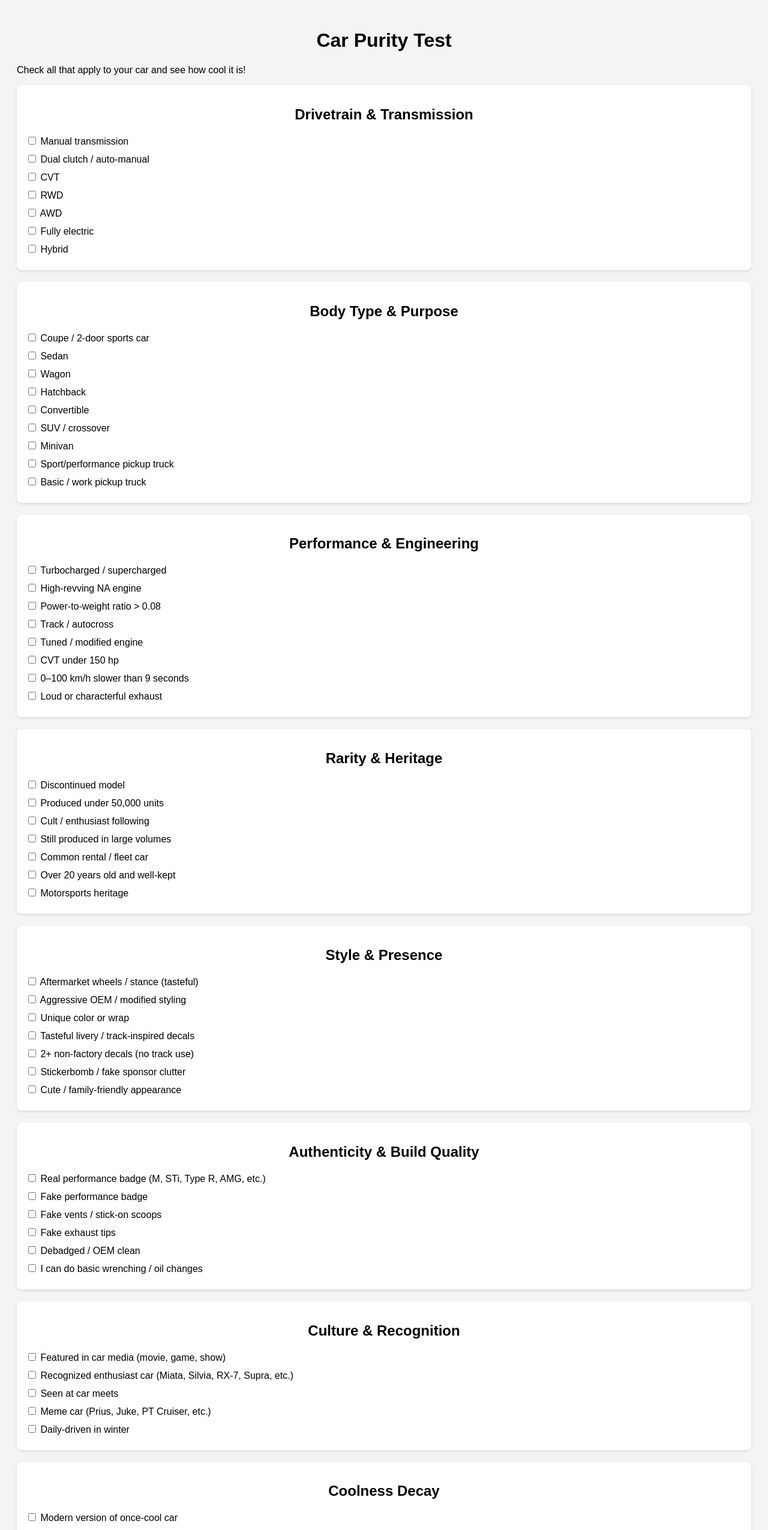
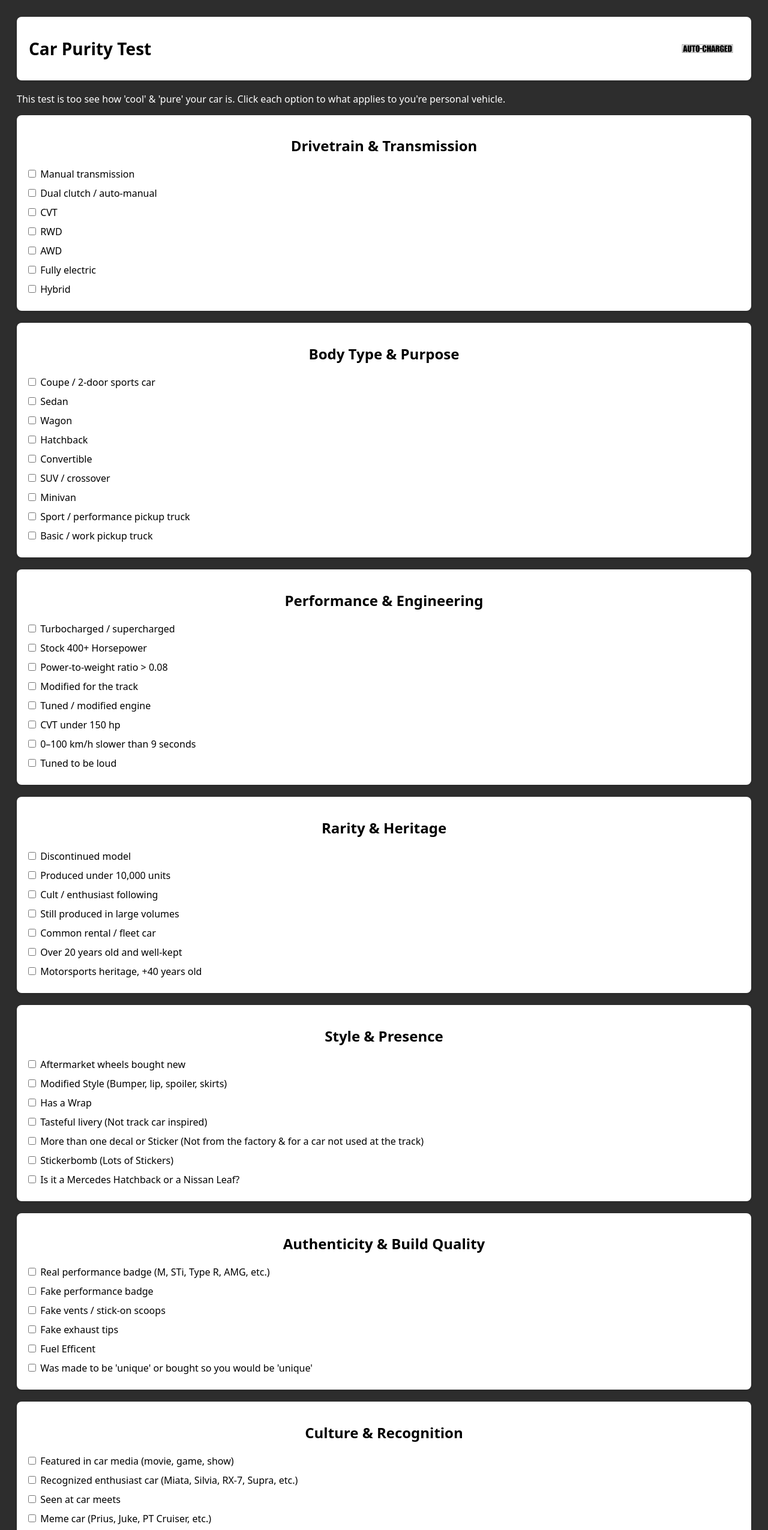
Before and after one commit to CarPurityTest/CAR-PURITY-TEST, a plain HTML site: page index.html in a window 1280 px wide. Shown: the top 2550 px of the page at 60% size. Drawn offline with Linux system fonts and the light colour scheme.

Commit message:
Add files via upload

```diff
--- a/index.html
+++ b/index.html
@@ -8,110 +8,116 @@
 </head>
 <body>
 
-<h1>Car Purity Test</h1>
-<p>Check all that apply to your car and see how cool it is!</p>
+
+  <header>
+    <h1>Car Purity Test</h1>
+    <img src="assets/autochargedlogob.png" alt="Logo" class="logo">
+  </header>
+
+
+<p>This test is too see how 'cool' & 'pure' your car is. Click each option to what applies to you're personal vehicle.</p>
 
 <form id="coolnessForm">
 
   <!-- Drivetrain & Transmission -->
   <div class="section">
     <h2>Drivetrain & Transmission</h2>
-    <div class="question"><input type="checkbox" data-points="10" id="manual"><label for="manual"> Manual transmission</label></div>
-    <div class="question"><input type="checkbox" data-points="6" id="dualclutch"><label for="dualclutch"> Dual clutch / auto-manual</label></div>
-    <div class="question"><input type="checkbox" data-points="-6" id="cvt"><label for="cvt"> CVT</label></div>
-    <div class="question"><input type="checkbox" data-points="8" id="rwd"><label for="rwd"> RWD</label></div>
-    <div class="question"><input type="checkbox" data-points="5" id="awd"><label for="awd"> AWD</label></div>
-    <div class="question"><input type="checkbox" data-points="-8" id="electric"><label for="electric"> Fully electric</label></div>
+    <div class="question"><input type="checkbox" data-points="8" id="manual"><label for="manual"> Manual transmission</label></div>
+    <div class="question"><input type="checkbox" data-points="4" id="dualclutch"><label for="dualclutch"> Dual clutch / auto-manual</label></div>
+    <div class="question"><input type="checkbox" data-points="-8" id="cvt"><label for="cvt"> CVT</label></div>
+    <div class="question"><input type="checkbox" data-points="5" id="rwd"><label for="rwd"> RWD</label></div>
+    <div class="question"><input type="checkbox" data-points="2" id="awd"><label for="awd"> AWD</label></div>
+    <div class="question"><input type="checkbox" data-points="-10" id="electric"><label for="electric"> Fully electric</label></div>
     <div class="question"><input type="checkbox" data-points="-6" id="hybrid"><label for="hybrid"> Hybrid</label></div>
   </div>
 
   <!-- Body Type & Purpose -->
   <div class="section">
     <h2>Body Type & Purpose</h2>
-    <div class="question"><input type="checkbox" data-points="8" id="coupe"><label for="coupe"> Coupe / 2-door sports car</label></div>
-    <div class="question"><input type="checkbox" data-points="3" id="sedan"><label for="sedan"> Sedan</label></div>
-    <div class="question"><input type="checkbox" data-points="4" id="wagon"><label for="wagon"> Wagon</label></div>
+    <div class="question"><input type="checkbox" data-points="6" id="coupe"><label for="coupe"> Coupe / 2-door sports car</label></div>
+    <div class="question"><input type="checkbox" data-points="2" id="sedan"><label for="sedan"> Sedan</label></div>
+    <div class="question"><input type="checkbox" data-points="3" id="wagon"><label for="wagon"> Wagon</label></div>
     <div class="question"><input type="checkbox" data-points="2" id="hatchback"><label for="hatchback"> Hatchback</label></div>
-    <div class="question"><input type="checkbox" data-points="4" id="convertible"><label for="convertible"> Convertible</label></div>
+    <div class="question"><input type="checkbox" data-points="3" id="convertible"><label for="convertible"> Convertible</label></div>
     <div class="question"><input type="checkbox" data-points="-10" id="suv"><label for="suv"> SUV / crossover</label></div>
     <div class="question"><input type="checkbox" data-points="-15" id="minivan"><label for="minivan"> Minivan</label></div>
-    <div class="question"><input type="checkbox" data-points="4" id="sportpickup"><label for="sportpickup"> Sport/performance pickup truck</label></div>
-    <div class="question"><input type="checkbox" data-points="0" id="workpickup"><label for="workpickup"> Basic / work pickup truck</label></div>
+    <div class="question"><input type="checkbox" data-points="1" id="sportpickup"><label for="sportpickup"> Sport / performance pickup truck</label></div>
+    <div class="question"><input type="checkbox" data-points="-3" id="workpickup"><label for="workpickup"> Basic / work pickup truck</label></div>
   </div>
 
   <!-- Performance & Engineering -->
   <div class="section">
     <h2>Performance & Engineering</h2>
-    <div class="question"><input type="checkbox" data-points="5" id="turbo"><label for="turbo"> Turbocharged / supercharged</label></div>
-    <div class="question"><input type="checkbox" data-points="4" id="highrev"><label for="highrev"> High-revving NA engine</label></div>
+    <div class="question"><input type="checkbox" data-points="2" id="turbo"><label for="turbo"> Turbocharged / supercharged</label></div>
+    <div class="question"><input type="checkbox" data-points="4" id="highrev"><label for="highrev"> Stock 400+ Horsepower</label></div>
     <div class="question"><input type="checkbox" data-points="6" id="powerweight"><label for="powerweight"> Power-to-weight ratio > 0.08</label></div>
-    <div class="question"><input type="checkbox" data-points="10" id="track"><label for="track"> Track / autocross</label></div>
-    <div class="question"><input type="checkbox" data-points="4" id="tuned"><label for="tuned"> Tuned / modified engine</label></div>
+    <div class="question"><input type="checkbox" data-points="6" id="track"><label for="track"> Modified for the track</label></div>
+    <div class="question"><input type="checkbox" data-points="3" id="tuned"><label for="tuned"> Tuned / modified engine</label></div>
     <div class="question"><input type="checkbox" data-points="-6" id="cvtslow"><label for="cvtslow"> CVT under 150 hp</label></div>
     <div class="question"><input type="checkbox" data-points="-4" id="slow"><label for="slow"> 0–100 km/h slower than 9 seconds</label></div>
-    <div class="question"><input type="checkbox" data-points="3" id="exhaust"><label for="exhaust"> Loud or characterful exhaust</label></div>
+    <div class="question"><input type="checkbox" data-points="-6" id="exhaust"><label for="exhaust"> Tuned to be loud</label></div>
   </div>
 
   <!-- Rarity & Heritage -->
   <div class="section">
     <h2>Rarity & Heritage</h2>
     <div class="question"><input type="checkbox" data-points="4" id="discontinued"><label for="discontinued"> Discontinued model</label></div>
-    <div class="question"><input type="checkbox" data-points="10" id="lowproduction"><label for="lowproduction"> Produced under 50,000 units</label></div>
-    <div class="question"><input type="checkbox" data-points="6" id="cult"><label for="cult"> Cult / enthusiast following</label></div>
+    <div class="question"><input type="checkbox" data-points="8" id="lowproduction"><label for="lowproduction"> Produced under 10,000 units</label></div>
+    <div class="question"><input type="checkbox" data-points="2" id="cult"><label for="cult"> Cult / enthusiast following</label></div>
     <div class="question"><input type="checkbox" data-points="-3" id="massproduced"><label for="massproduced"> Still produced in large volumes</label></div>
     <div class="question"><input type="checkbox" data-points="-8" id="rental"><label for="rental"> Common rental / fleet car</label></div>
-    <div class="question"><input type="checkbox" data-points="8" id="oldwellkept"><label for="oldwellkept"> Over 20 years old and well-kept</label></div>
-    <div class="question"><input type="checkbox" data-points="5" id="motorsport"><label for="motorsport"> Motorsports heritage</label></div>
+    <div class="question"><input type="checkbox" data-points="4" id="oldwellkept"><label for="oldwellkept"> Over 20 years old and well-kept</label></div>
+    <div class="question"><input type="checkbox" data-points="8" id="motorsport"><label for="motorsport"> Motorsports heritage, +40 years old</label></div>
   </div>
 
   <!-- Style & Presence -->
   <div class="section">
     <h2>Style & Presence</h2>
-    <div class="question"><input type="checkbox" data-points="3" id="wheels"><label for="wheels"> Aftermarket wheels / stance (tasteful)</label></div>
-    <div class="question"><input type="checkbox" data-points="3" id="aggressive"><label for="aggressive"> Aggressive OEM / modified styling</label></div>
-    <div class="question"><input type="checkbox" data-points="3" id="color"><label for="color"> Unique color or wrap</label></div>
-    <div class="question"><input type="checkbox" data-points="3" id="livery"><label for="livery"> Tasteful livery / track-inspired decals</label></div>
-    <div class="question"><input type="checkbox" data-points="-5" id="decals"><label for="decals"> 2+ non-factory decals (no track use)</label></div>
-    <div class="question"><input type="checkbox" data-points="-10" id="stickerbomb"><label for="stickerbomb"> Stickerbomb / fake sponsor clutter</label></div>
-    <div class="question"><input type="checkbox" data-points="-5" id="cute"><label for="cute"> Cute / family-friendly appearance</label></div>
+    <div class="question"><input type="checkbox" data-points="4" id="wheels"><label for="wheels"> Aftermarket wheels bought new</label></div>
+    <div class="question"><input type="checkbox" data-points="3" id="aggressive"><label for="aggressive"> Modified Style (Bumper, lip, spoiler, skirts)</label></div>
+    <div class="question"><input type="checkbox" data-points="-3" id="color"><label for="color"> Has a Wrap</label></div>
+    <div class="question"><input type="checkbox" data-points="3" id="livery"><label for="livery"> Tasteful livery (Not track car inspired)</label></div>
+    <div class="question"><input type="checkbox" data-points="-7" id="decals"><label for="decals"> More than one decal or Sticker (Not from the factory & for a car not used at the track)</label></div>
+    <div class="question"><input type="checkbox" data-points="-12" id="stickerbomb"><label for="stickerbomb"> Stickerbomb (Lots of Stickers)</label></div>
+    <div class="question"><input type="checkbox" data-points="-20" id="cute"><label for="cute"> Is it a Mercedes Hatchback or a Nissan Leaf?</label></div>
   </div>
 
   <!-- Authenticity & Build Quality -->
   <div class="section">
     <h2>Authenticity & Build Quality</h2>
-    <div class="question"><input type="checkbox" data-points="6" id="realbadge"><label for="realbadge"> Real performance badge (M, STi, Type R, AMG, etc.)</label></div>
+    <div class="question"><input type="checkbox" data-points="5" id="realbadge"><label for="realbadge"> Real performance badge (M, STi, Type R, AMG, etc.)</label></div>
     <div class="question"><input type="checkbox" data-points="-10" id="fakebadge"><label for="fakebadge"> Fake performance badge</label></div>
-    <div class="question"><input type="checkbox" data-points="-5" id="fakevents"><label for="fakevents"> Fake vents / stick-on scoops</label></div>
-    <div class="question"><input type="checkbox" data-points="-4" id="fakeexhaust"><label for="fakeexhaust"> Fake exhaust tips</label></div>
-    <div class="question"><input type="checkbox" data-points="2" id="debadged"><label for="debadged"> Debadged / OEM clean</label></div>
-    <div class="question"><input type="checkbox" data-points="3" id="wrench"><label for="wrench"> I can do basic wrenching / oil changes</label></div>
+    <div class="question"><input type="checkbox" data-points="-10" id="fakevents"><label for="fakevents"> Fake vents / stick-on scoops</label></div>
+    <div class="question"><input type="checkbox" data-points="-5" id="fakeexhaust"><label for="fakeexhaust"> Fake exhaust tips</label></div>
+    <div class="question"><input type="checkbox" data-points="-3" id="debadged"><label for="debadged"> Fuel Efficent</label></div>
+    <div class="question"><input type="checkbox" data-points="-7" id="wrench"><label for="wrench"> Was made to be 'unique' or bought so you would be 'unique'</label></div>
   </div>
 
   <!-- Culture & Recognition -->
   <div class="section">
     <h2>Culture & Recognition</h2>
     <div class="question"><input type="checkbox" data-points="5" id="media"><label for="media"> Featured in car media (movie, game, show)</label></div>
-    <div class="question"><input type="checkbox" data-points="10" id="enthusiast"><label for="enthusiast"> Recognized enthusiast car (Miata, Silvia, RX-7, Supra, etc.)</label></div>
-    <div class="question"><input type="checkbox" data-points="5" id="meets"><label for="meets"> Seen at car meets</label></div>
+    <div class="question"><input type="checkbox" data-points="5" id="enthusiast"><label for="enthusiast"> Recognized enthusiast car (Miata, Silvia, RX-7, Supra, etc.)</label></div>
+    <div class="question"><input type="checkbox" data-points="1" id="meets"><label for="meets"> Seen at car meets</label></div>
     <div class="question"><input type="checkbox" data-points="-6" id="meme"><label for="meme"> Meme car (Prius, Juke, PT Cruiser, etc.)</label></div>
-    <div class="question"><input type="checkbox" data-points="2" id="winter"><label for="winter"> Daily-driven in winter</label></div>
+    <div class="question"><input type="checkbox" data-points="-2" id="winter"><label for="winter"> You have to defend the fact you own one</label></div>
   </div>
 
   <!-- Coolness Decay / Fallen Hero -->
   <div class="section">
-    <h2>Coolness Decay</h2>
+    <h2>Important Discussion</h2>
     <div class="question"><input type="checkbox" data-points="-6" id="modernhero"><label for="modernhero"> Modern version of once-cool car</label></div>
     <div class="question"><input type="checkbox" data-points="-6" id="luxbase"><label for="luxbase"> Luxury brand base model</label></div>
-    <div class="question"><input type="checkbox" data-points="-8" id="fakesport"><label for="fakesport"> Fake sporty trim</label></div>
-    <div class="question"><input type="checkbox" data-points="-10" id="lifestyleconv"><label for="lifestyleconv"> Lifestyle convertible (VW Eos, Sebring, etc.)</label></div>
+    <div class="question"><input type="checkbox" data-points="-2" id="fakesport"><label for="fakesport"> Cloth Interior</label></div>
+    <div class="question"><input type="checkbox" data-points="-10" id="lifestyleconv"><label for="lifestyleconv"> Lifestyle convertible (VW Eos, Sebring, Lexus IS, etc.)</label></div>
   </div>
 
   <!-- Limited Editions & Gimmicks -->
   <div class="section">
     <h2>Limited Editions & Gimmicks</h2>
-    <div class="question"><input type="checkbox" data-points="10" id="limited"><label for="limited"> Genuine limited edition / numbered</label></div>
-    <div class="question"><input type="checkbox" data-points="5" id="perfpackage"><label for="perfpackage"> Factory performance package</label></div>
-    <div class="question"><input type="checkbox" data-points="-5" id="appearancegimmick"><label for="appearancegimmick"> Appearance-only trim / gimmick</label></div>
+    <div class="question"><input type="checkbox" data-points="10" id="limited"><label for="limited"> Genuine limited edition / numbered (Less than 1000)</label></div>
+    <div class="question"><input type="checkbox" data-points="3" id="perfpackage"><label for="perfpackage"> Factory performance package</label></div>
+    <div class="question"><input type="checkbox" data-points="-5" id="appearancegimmick"><label for="appearancegimmick"> Very bright Headlights</label></div>
   </div>
 
   <!-- Lowest Trim / Base Model -->
@@ -120,6 +126,31 @@
     <div class="question"><input type="checkbox" data-points="-5" id="lowesttrim"><label for="lowesttrim"> Lowest trim of the model</label></div>
     <div class="question"><input type="checkbox" data-points="0" id="midtrim"><label for="midtrim"> Mid or higher trim</label></div>
     <div class="question"><input type="checkbox" data-points="5" id="toptrim"><label for="toptrim"> Top trim with genuine performance features</label></div>
+  </div>
+
+  <!-- Pricing & Ownership -->
+  <div class="section">
+    <h2>Pricing & Ownership</h2>
+    <div class="question">
+      <input type="checkbox" data-points="5" id="expensive">
+      <label for="expensive"> Car value over $120,000 (USD) or rare collector value</label>
+    </div>
+    <div class="question">
+      <input type="checkbox" data-points="0" id="midrange">
+      <label for="midrange"> Car value between $20,000 - $50,000</label>
+    </div>
+    <div class="question">
+      <input type="checkbox" data-points="1" id="oneowner">
+      <label for="oneowner"> One-owner vehicle</label>
+    </div>
+    <div class="question">
+      <input type="checkbox" data-points="0" id="twoowners">
+      <label for="twoowners"> Two previous owners</label>
+    </div>
+    <div class="question">
+      <input type="checkbox" data-points="-5" id="manyowners">
+      <label for="manyowners"> Three or more previous owners</label>
+    </div>
   </div>
 
   <!-- Condition & Damage -->
@@ -139,25 +170,38 @@
 <script>
 function calculateScore() {
   let score = 50;
-  document.querySelectorAll('input[type="checkbox"]').forEach(cb => {
-    if(cb.checked) score += parseInt(cb.dataset.points);
+  const checkboxes = document.querySelectorAll('input[type="checkbox"]');
+  const checkedBoxes = Array.from(checkboxes).filter(cb => cb.checked);
+
+  if (checkedBoxes.length < 4) {
+    document.getElementById('result').innerText = "Please select at least 4 options before submitting.";
+    return;
+  }
+
+  checkedBoxes.forEach(cb => {
+    score += parseInt(cb.dataset.points);
   });
-  if(score < 0) score = 0;
-  if(score > 100) score = 100;
+
+  if (score < 0) score = 0;
+  if (score > 100) score = 100;
 
   let verdict = '';
-  if(score >= 90) verdict = "Legendary / Poster Car";
-  else if(score >= 80) verdict = "Certified Classic / Icon";
-  else if(score >= 70) verdict = "Respectable Coupe / Enthusiast Ride";
-  else if(score >= 60) verdict = "Mildly Fun / Almost Cool";
-  else if(score >= 50) verdict = "Average Sport / Styling Attempt";
-  else if(score >= 40) verdict = "Luxury / Lifestyle Appliance";
-  else if(score >= 30) verdict = "Tech Flex / Daily Driver / Damaged Ride";
+  if (score >= 90) verdict = "Legendary / Poster Car";
+  else if (score >= 80) verdict = "Certified Classic / Icon";
+  else if (score >= 70) verdict = "Respectable Coupe / Enthusiast Ride";
+  else if (score >= 60) verdict = "Mildly Fun / Almost Cool";
+  else if (score >= 50) verdict = "Average Sport / Styling Attempt";
+  else if (score >= 40) verdict = "Luxury / Lifestyle Appliance";
+  else if (score >= 30) verdict = "Tech Flex / Daily Driver / Damaged Ride";
   else verdict = "Daily Appliance / Meme Car / Total Disaster";
 
   document.getElementById('result').innerText = `Score: ${score} | Verdict: ${verdict}`;
 }
 </script>
 
+<footer>
+  <p>2025 CAR PURITY TEST | AUTO-CHARGED</p>
+</footer>
+
 </body>
 </html>
--- a/styles.css
+++ b/styles.css
@@ -1,11 +1,16 @@
 body {
-    font-family: Arial, sans-serif;
-    background-color: #f4f4f4;
+    font-family: system-ui, -apple-system, BlinkMacSystemFont, 'Segoe UI', Roboto, Oxygen, Ubuntu, Cantarell, 'Open Sans', 'Helvetica Neue', sans-serif, sans-serif;
+    background-color: #2d2d2d;
     padding: 20px;
   }
 
   h1, h2 {
     text-align: center;
+  }
+
+
+  p {
+    color: rgb(255, 255, 255);
   }
 
   .section {
@@ -42,3 +47,35 @@ body {
     font-weight: bold;
     text-align: center;
   }
+
+  /* Logo styling */
+  header {
+    display: flex;
+    justify-content: space-between;
+    align-items: center;
+    background: #fff;
+    padding: 15px 20px;
+    border-radius: 8px;
+    box-shadow: 0 2px 5px rgba(0,0,0,0.1);
+    margin-bottom: 20px;
+  }
+
+  header h1 {
+    text-align: center;
+    font-size: 28px;
+  }
+
+  .logo {
+    height: 60px;
+    width: auto;
+  }
+
+/* Footer styling */
+footer {
+  text-align: center;
+  font-size: 14px;
+  color: #555;
+  margin-top: 40px;
+  padding: 10px 0;
+  border-top: 1px solid #ddd;
+}
```
Also changed, not shown: assets/autochargedlogob.png (added).
